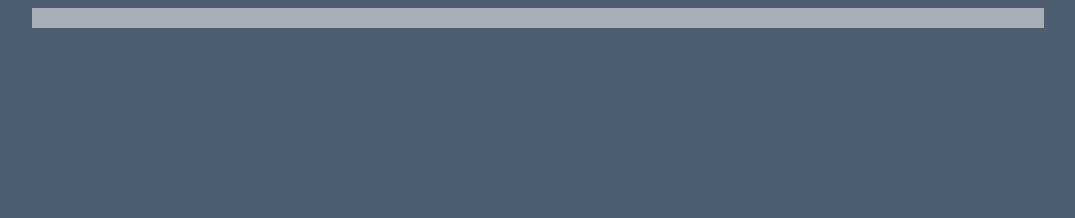
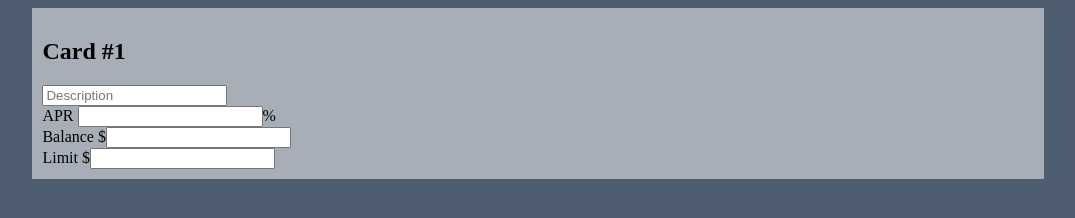
Before and after one commit to banterability/exchequer, a website: page index.html in a window 1280 px wide. Shown: the whole page, without its empty margins (102-1177 px from the left). Drawn offline with nearby package versions, Linux system fonts and the light colour scheme; files that its build step writes are made by us from their sources.

Commit message:
Markup for one card

```diff
--- a/index.html
+++ b/index.html
@@ -4,7 +4,25 @@
   <link rel="stylesheet" href="public/app.css">
 </head>
 <body>
-  <section>
+  <section class="card">
+    <h1>Card #1</h1>
+    <input type="text" placeholder="Description">
+
+    <br>
+
+    <label for="card_1_apr">APR</label>
+    <input name="card_1_apr" type="number" step="0.1">%
+
+    <br>
+
+    <label for="card_1_balance">Balance</label>
+    $<input name="card_1_balance" type="number">
+    <br>
+
+    <label for="card_1_limit">Limit</label>
+    $<input name="card_1_limit" type="number">
+
+
   </section>
 </body>
 </html>
```
